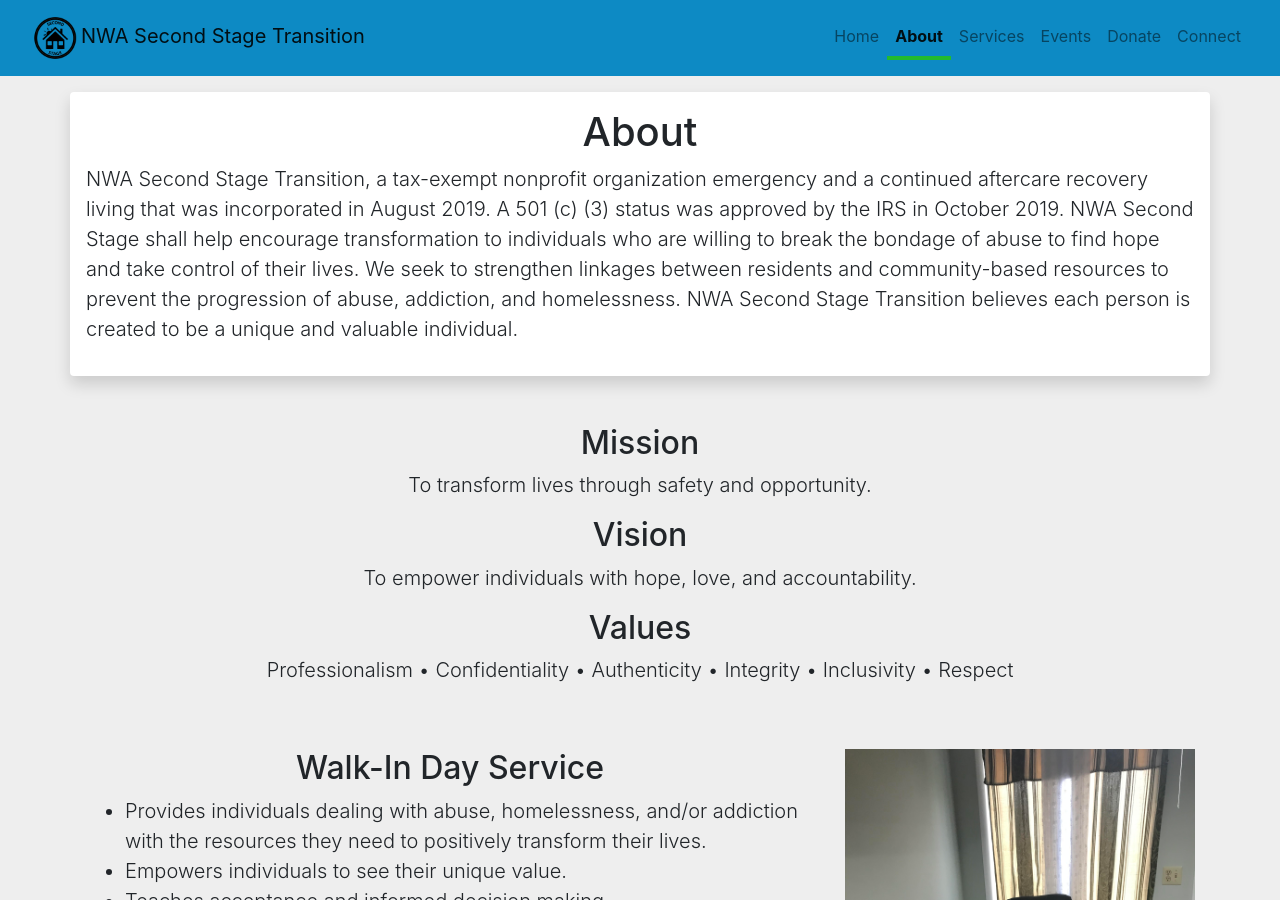
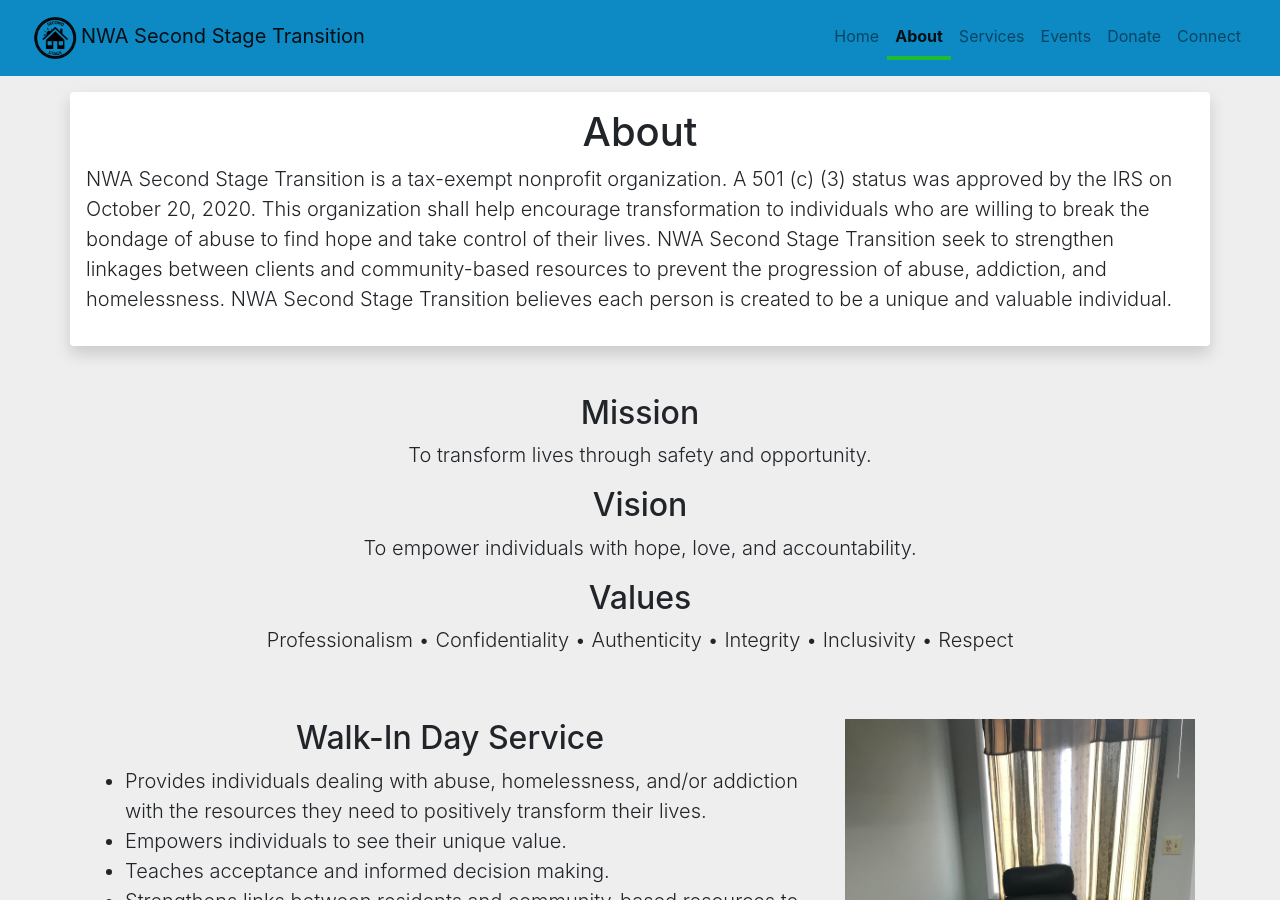
Before and after one commit to nwa-second-stage-transition/nwa-second-stage-transition.github.io, a Jekyll site: the page about.html, which Jekyll copies as it is, in a window 1280 px wide and 900 px high. Built offline with Jekyll 4.4.1, drawn with Linux system fonts in a browser that asks for light colours; nearby versions of some CDN libraries.

Commit message:
Update about.html

```diff
--- a/about.html
+++ b/about.html
@@ -88,14 +88,8 @@
     <div class="row">
       <div class="col-sm-12 col-md-12 shadow p-3 mb-5 bg-white rounded ">
         <h1 class="text-center">About</h1>
-        <p class="lead text-left">NWA Second Stage Transition, a tax-exempt nonprofit organization emergency and a continued
-aftercare recovery living that was incorporated in August 2019.
-A 501 (c) (3) status was approved by the IRS in October 2019. NWA Second Stage shall help
-encourage transformation to individuals who are willing to break the bondage of abuse to find
-hope and take control of their lives. We seek to strengthen linkages between residents and
-community-based resources to prevent the progression of abuse, addiction, and homelessness.
-NWA Second Stage Transition believes each person is created to be a unique and valuable
-individual.</p>
+        <p class="lead text-left">NWA Second Stage Transition is a tax-exempt nonprofit organization. A 501 (c) (3) status was approved by the IRS on October 20, 2020. This organization shall help encourage transformation to individuals who are willing to break the bondage of abuse to find hope and take control of their lives. NWA Second Stage Transition seek to strengthen linkages between clients and community-based resources to prevent the progression of abuse, addiction, and homelessness.
+NWA Second Stage Transition believes each person is created to be a unique and valuable individual.</p>
       </div>
     </div>
   </div>
```
